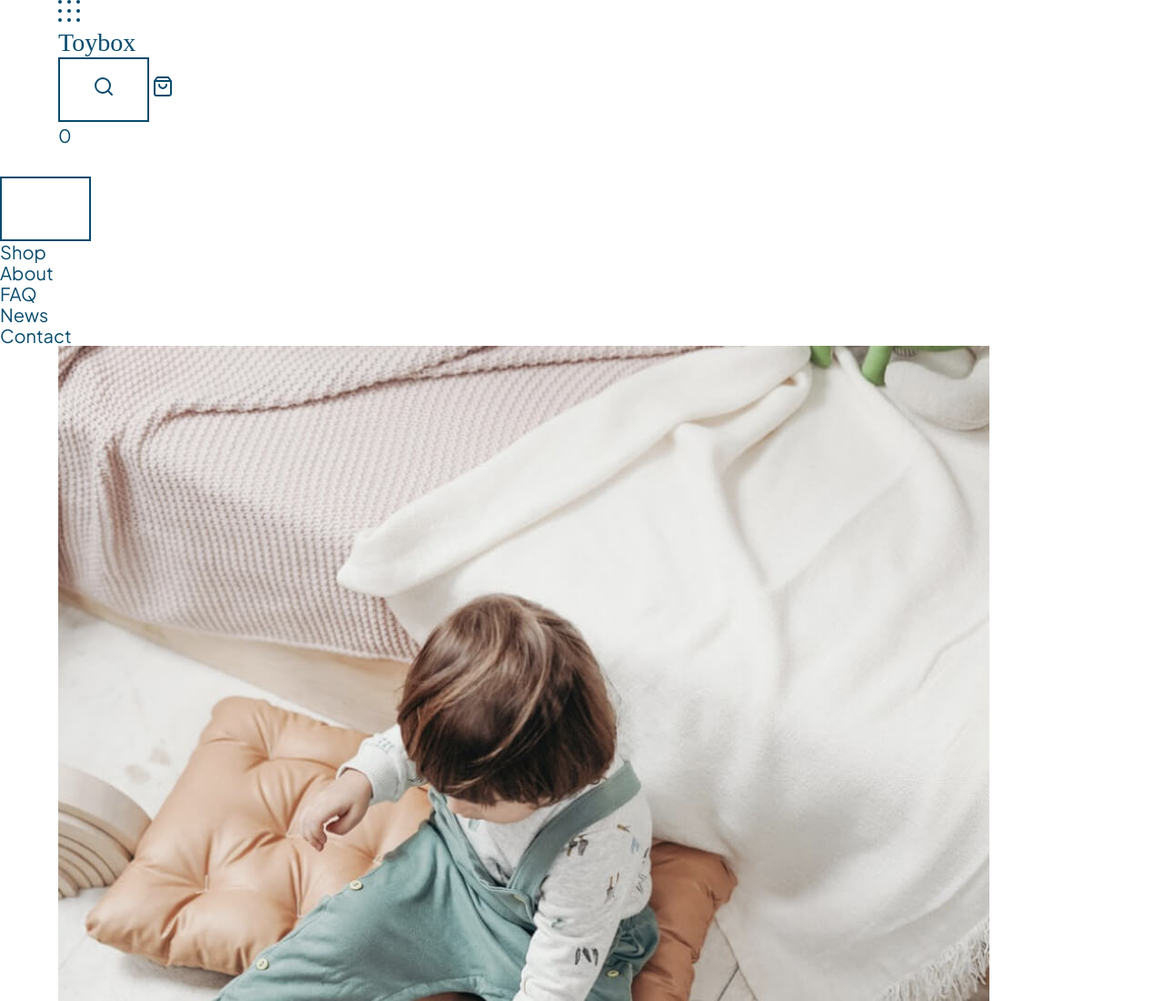
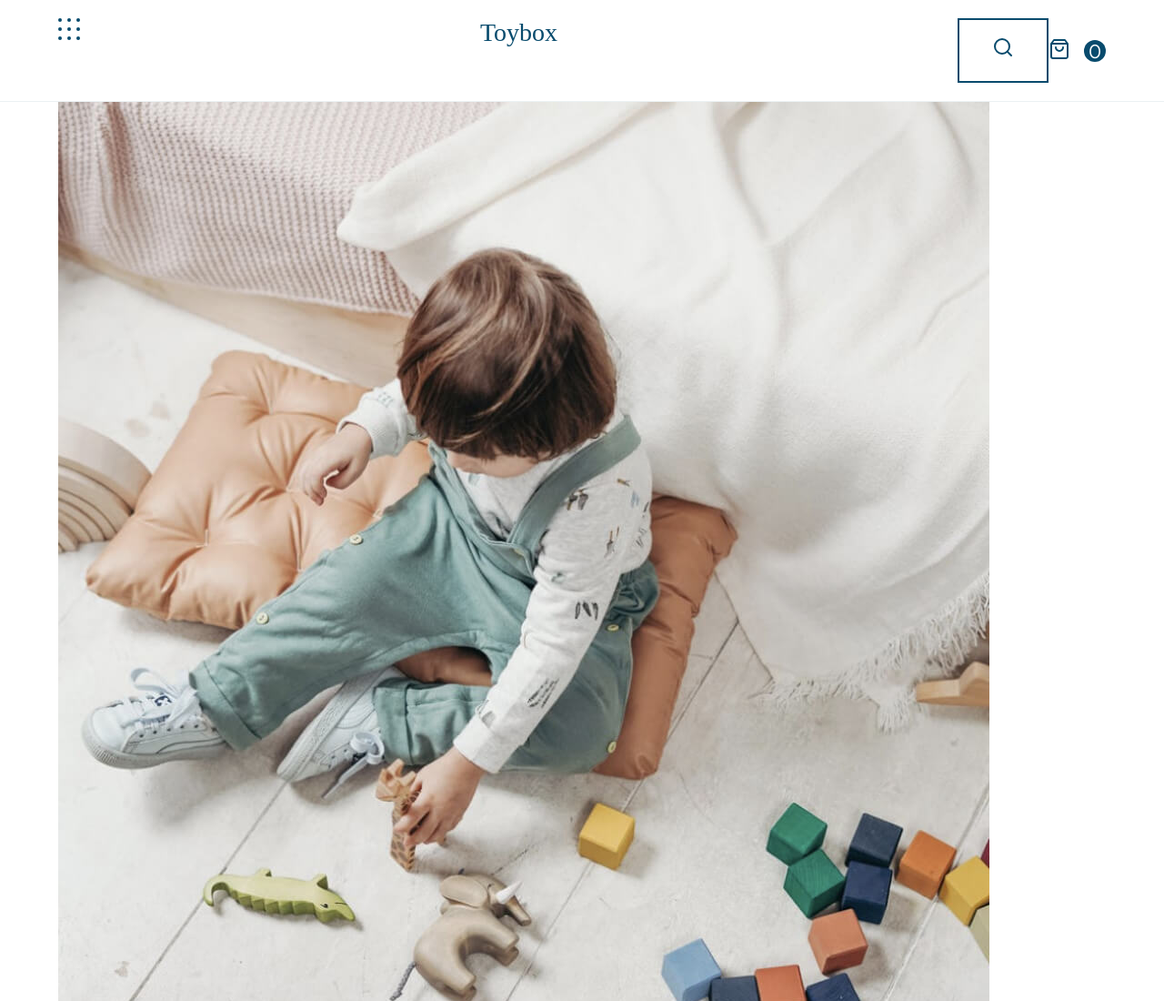
Before and after one commit to adifonzo/ecommerce-store, a plain HTML site: page index.html in a window 1280 px wide. Shown: the top 1100 px of the page at 91% size. Drawn offline with Linux system fonts and the light colour scheme; files whose address does not match are found by name; a web font is replaced by a local one.

Commit message:
completed nav partial

```diff
--- /dev/null
+++ b/styles/sass/partials/_nav.scss
@@ -0,0 +1,38 @@
+@use "./variables";
+
+.navBar {
+    position: fixed;
+    width: 100%;
+    top: 0;
+    z-index: 10;
+    border-bottom: 1px solid rgba($color: variables.$primary, $alpha: 0.08);
+    background: variables.$solidWhite;
+
+    .wrapper {
+        display: flex;
+        justify-content: space-between;
+        padding: 20px 0;
+    }
+
+    .cartFlex {
+        display: flex;
+        align-items: center;
+        p {
+            margin-bottom: 0;
+            width: 24px;
+            height: 24px;
+            background: variables.$primary;
+            color: variables.$solidWhite;
+            text-align: center;
+            border-radius: 50%;
+            line-height: 1.2rem;
+        }
+        .menuIcon, .bag {
+            margin-right: 15px;
+        }
+    }
+}
+
+.slideOutNav {
+    display: none;
+}
--- a/styles/sass/styles.scss
+++ b/styles/sass/styles.scss
@@ -3,6 +3,7 @@
 @use "./partials/variables";
 @use "./partials/typography";
 @use "./partials/global";
+@use "./partials/nav";
 
 // HEADINGS:
 // h1: 28px;
```
Also changed, not shown: styles/styles.css.
